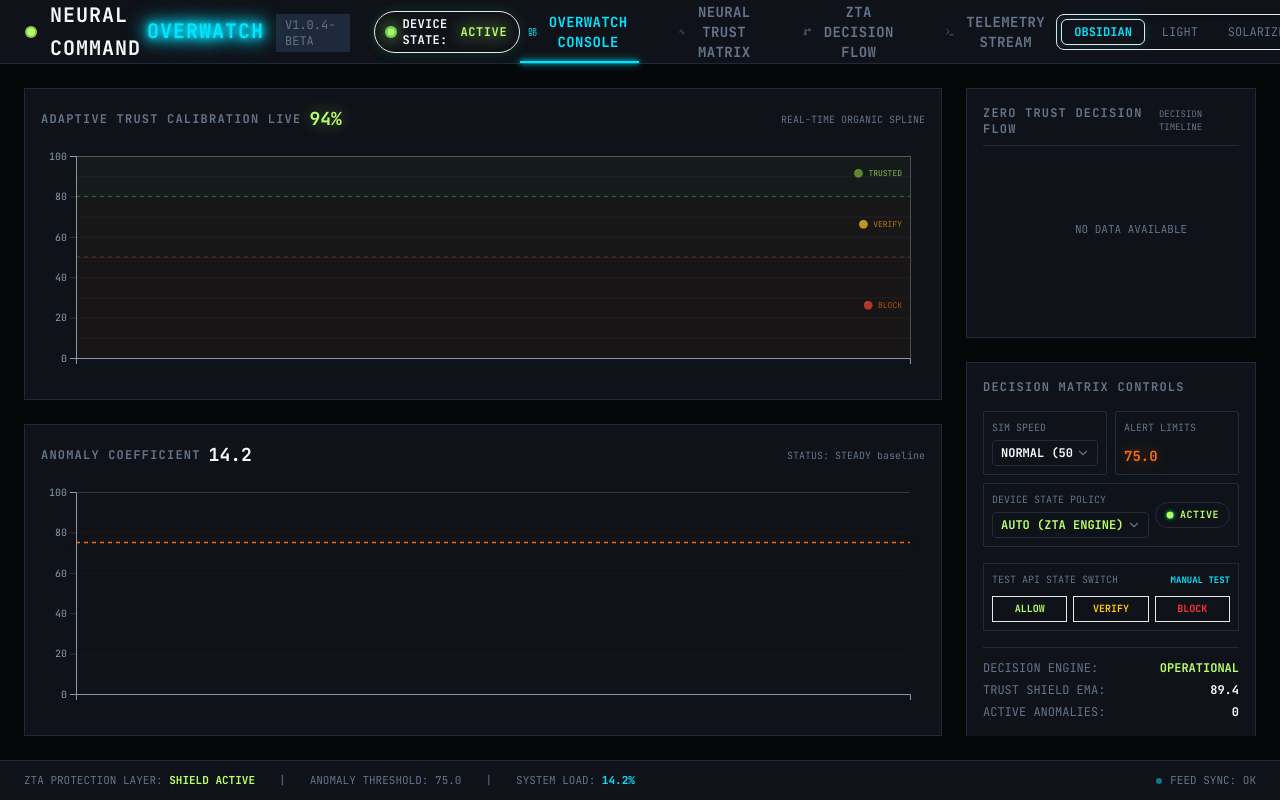
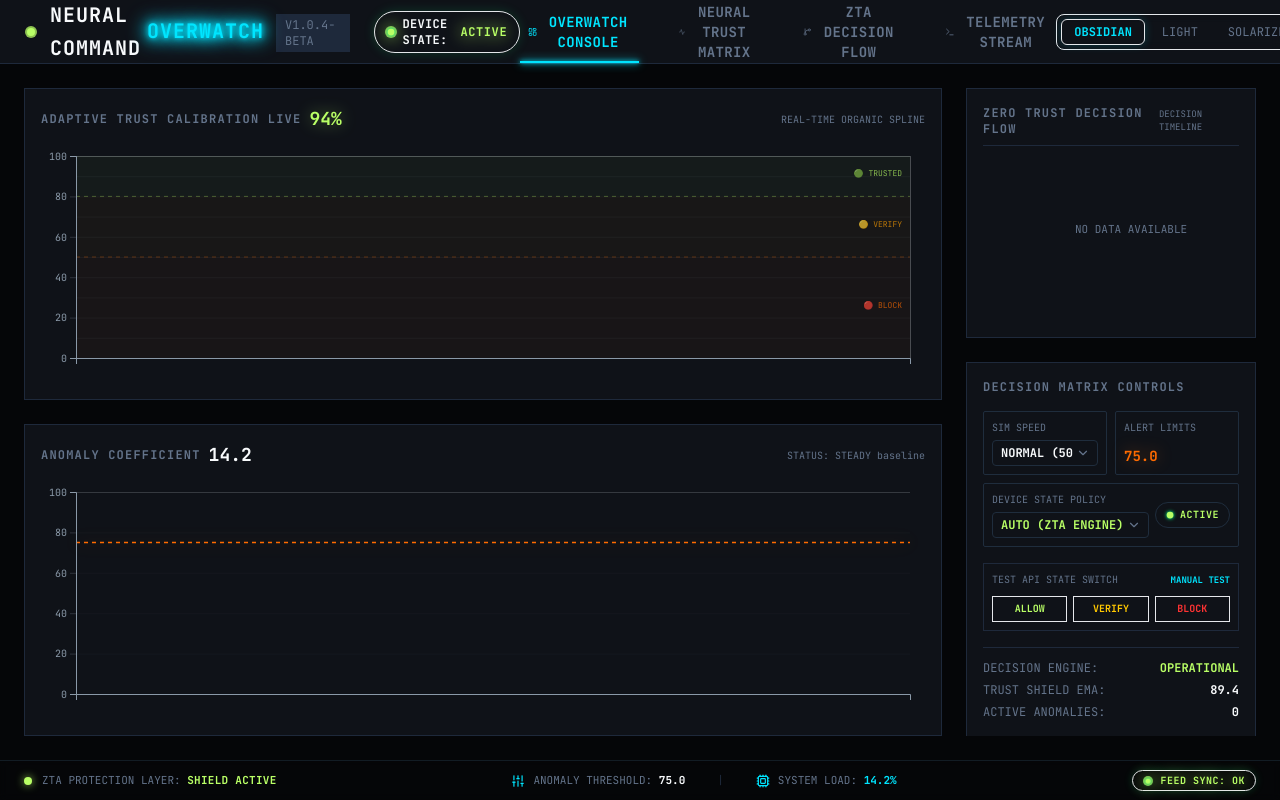
Before and after one commit to CodingLangur/major_proj_frontend, a website: page index.html in a window 1280 px wide. Shown: the top 800 px of the page. Drawn offline with nearby package versions, Linux system fonts and the light colour scheme; no server answers.

Commit message:
style: redesign footer with enhanced status indicators, iconography, and updated color palette

```diff
--- a/index.html
+++ b/index.html
@@ -634,17 +634,33 @@
   </main>
 
   <!-- Global Footer -->
-  <footer class="h-10 border-t border-bordercol bg-surface flex items-center justify-between px-6 z-10 shrink-0 text-[11px] font-mono-data text-muted">
-    <div class="flex items-center gap-6">
-      <span>ZTA PROTECTION LAYER: <span class="text-acid font-bold">SHIELD ACTIVE</span></span>
-      <span>|</span>
-      <span>ANOMALY THRESHOLD: <span id="footer-anomaly-val">75.0</span></span>
-      <span>|</span>
-      <span>SYSTEM LOAD: <span class="text-primary font-bold">14.2%</span></span>
+  <footer class="h-10 border-t border-[#121c24] bg-surface/95 flex items-center justify-between px-6 z-10 shrink-0 text-[11px] font-mono-data text-muted backdrop-blur-sm">
+    <!-- Left Metric: Protection Status -->
+    <div class="flex items-center gap-2.5">
+      <span class="inline-block h-2 w-2 rounded-full bg-acid shadow-[0_0_8px_rgba(185,255,102,0.8)]"></span>
+      <span>ZTA PROTECTION LAYER: <span class="text-acid font-bold tracking-wide">SHIELD ACTIVE</span></span>
     </div>
-    <div class="flex items-center gap-2">
-      <span class="animate-pulse h-1.5 w-1.5 rounded-full bg-primary inline-block"></span>
-      <span>FEED SYNC: OK</span>
+
+    <!-- Center Metrics: Anomaly Threshold & System Load -->
+    <div class="flex items-center gap-8 text-center">
+      <div class="flex items-center gap-2">
+        <i data-lucide="sliders" class="w-3.5 h-3.5 text-primary"></i>
+        <span>ANOMALY THRESHOLD: <span id="footer-anomaly-val" class="font-bold text-text">75.0</span></span>
+      </div>
+      <span class="text-bordercol font-normal">|</span>
+      <div class="flex items-center gap-2">
+        <i data-lucide="cpu" class="w-3.5 h-3.5 text-primary"></i>
+        <span>SYSTEM LOAD: <span class="text-primary font-bold">14.2%</span></span>
+      </div>
+    </div>
+
+    <!-- Right Metric: Live Feed Sync with Glowing Green Pulse -->
+    <div class="flex items-center gap-2 px-2.5 py-0.5 rounded-full border border-allow/30 bg-allow/10 shadow-[0_0_10px_rgba(0,255,136,0.15)]">
+      <div class="relative flex items-center justify-center h-2.5 w-2.5">
+        <span class="animate-ping absolute inline-flex h-2.5 w-2.5 rounded-full bg-allow opacity-75 glow-status-allow"></span>
+        <span class="relative inline-flex rounded-full h-1.5 w-1.5 bg-allow dot-pulse-green"></span>
+      </div>
+      <span class="text-allow font-bold text-[10px] tracking-wider uppercase glow-status-allow">FEED SYNC: OK</span>
     </div>
   </footer>
 
```
